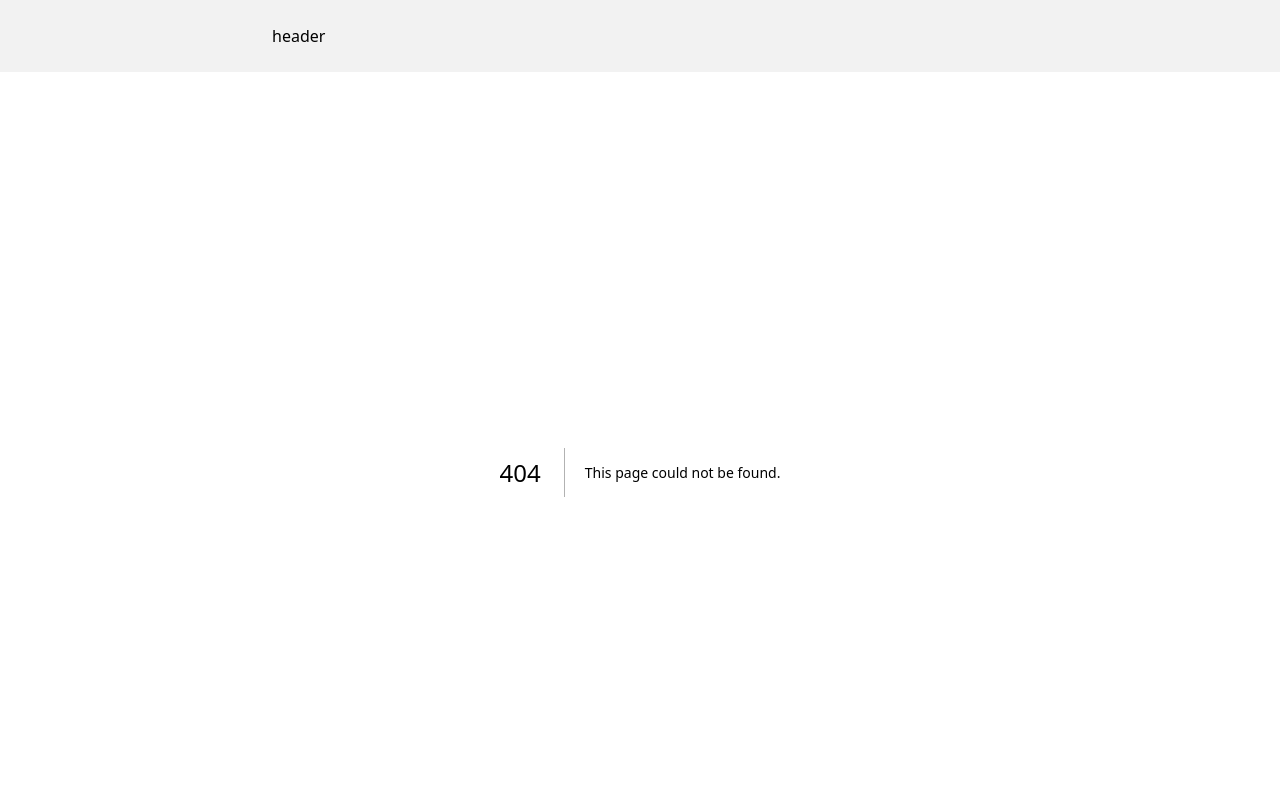
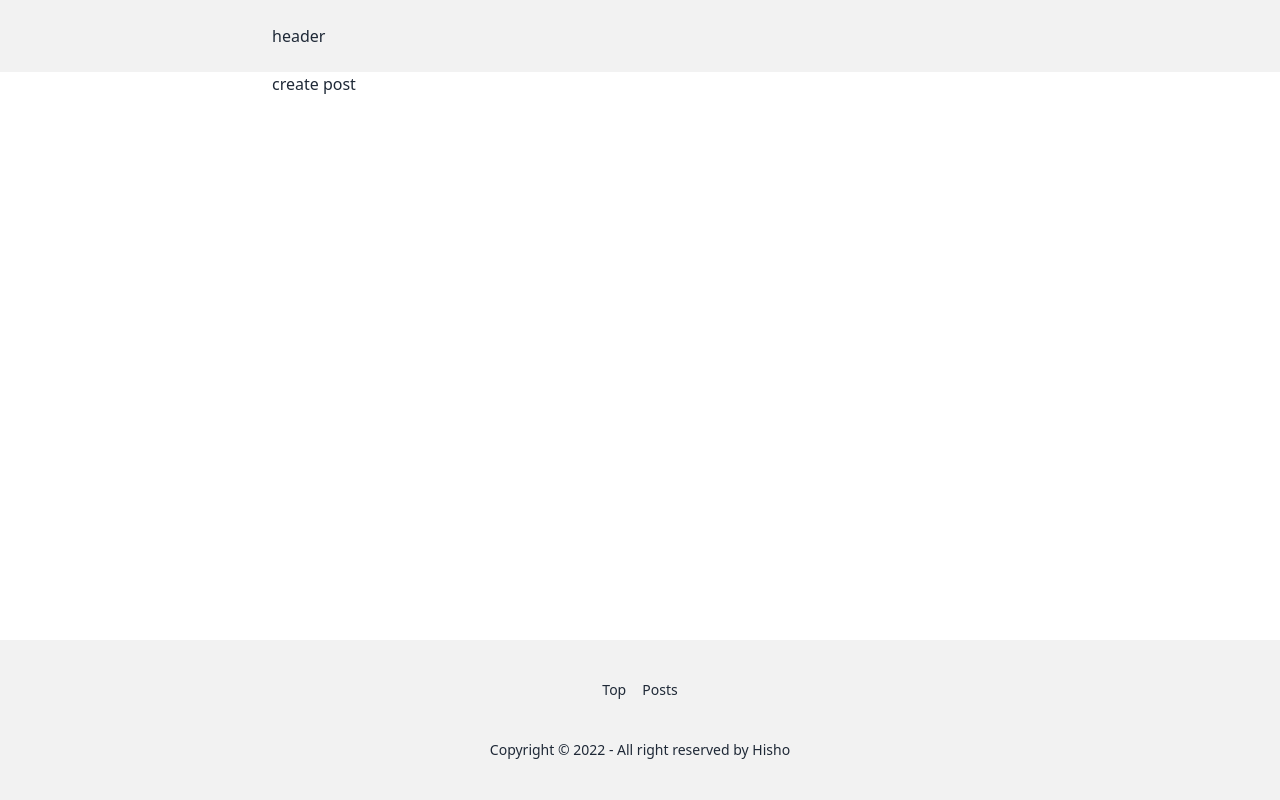
Before and after one commit to hisho/next13-app-dir-with-graphql, a Next.js app in the folder frontend/: page /user/post/new in a window 1280 px wide. Before the commit this address had no page. Shown: the top 800 px of the page. Built offline with nearby package versions, Linux system fonts and the light colour scheme.

Commit message:
✨ post作成ページを作成

```diff
--- /dev/null
+++ b/frontend/app/user/post/new/page.tsx
@@ -0,0 +1,5 @@
+const page = () => {
+  return <div>create post</div>
+}
+
+export default page
```
